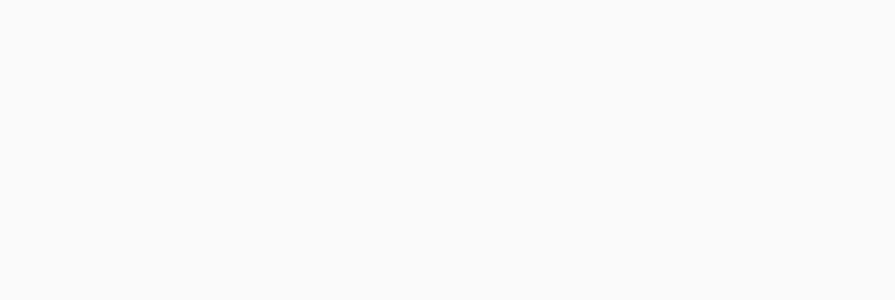
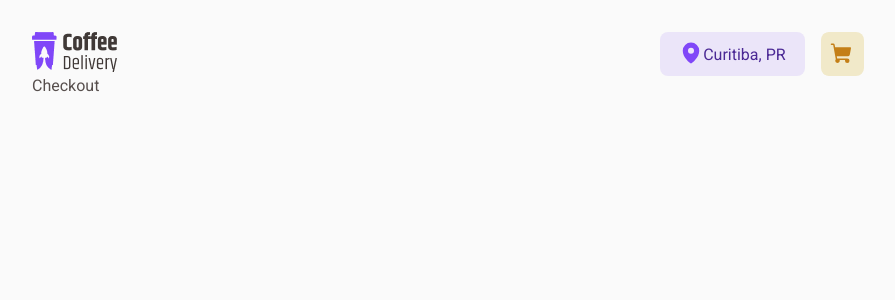
Before and after one commit to viniscrv/coffe-delivery, a React (Vite) app: page /checkout in a window 1280 px wide. Before the commit this address had no page. Shown: the top 300 px of the page, without its empty margins (192-1087 px from the left). Built offline with nearby package versions, Linux system fonts and the light colour scheme.

Commit message:
criado página Checkout

```diff
--- a/src/Router.tsx
+++ b/src/Router.tsx
@@ -1,5 +1,6 @@
 import { Routes, Route } from "react-router-dom";
 import { DefaultLayout } from "./layouts/DefaultLayout";
+import { Checkout } from "./pages/Checkout";
 import { Home } from "./pages/Home";
 
 export function Router() {
@@ -7,6 +8,7 @@
         <Routes>
             <Route path="/" element={<DefaultLayout />}>
                 <Route path="/" element={<Home/>} />
+                <Route path="/checkout" element={<Checkout/>} />
             </Route>
         </Routes>
     );
--- a/src/components/Header/index.tsx
+++ b/src/components/Header/index.tsx
@@ -1,21 +1,23 @@
 import { HeaderContainer } from "./styles";
 import { ShoppingCart, MapPin } from "phosphor-react";
 import logo from "../../assets/logo.png";
+import { NavLink } from "react-router-dom";
 
 export function Header() {
     return (
         <HeaderContainer>
+            <NavLink to="/">
                 <img src={logo} />
+            </NavLink>
             <div>
                 <button className="local">
                     <span><MapPin weight="fill" size={24}/></span>
                     Curitiba, PR
                 </button>
-                    <button className="market">
+                <NavLink to="/checkout" className="market">
                     <ShoppingCart weight="fill" size={24} />
-                    </button>
+                </NavLink>
             </div>
         </HeaderContainer>
-
     );
 }
--- /dev/null
+++ b/src/pages/Checkout/index.tsx
@@ -0,0 +1,8 @@
+
+
+
+export function Checkout() {
+    return (
+        <div>Checkout</div>
+    );
+}
--- a/src/pages/Home/components/CoffeCard/index.tsx
+++ b/src/pages/Home/components/CoffeCard/index.tsx
@@ -1,6 +1,7 @@
 import { Plus, Minus, ShoppingCart } from "phosphor-react";
 import tradicional from "../../../../assets/coffes/tradicional.png";
 import { CoffeCardContainer } from "./style";
+import { NavLink } from "react-router-dom";
 
 
 export function CoffeCard() {
@@ -17,9 +18,10 @@
                         <span>1</span>
                     <button><Plus /></button>
                 </div>
-                <button className="btn-cart">
+
+                <NavLink to="/checkout" className="btn-cart">
                     <ShoppingCart weight="fill" size={18}/>
-                </button>
+                </NavLink>
             </footer>
         </CoffeCardContainer>
     );
--- a/src/pages/Home/components/CoffesList/index.tsx
+++ b/src/pages/Home/components/CoffesList/index.tsx
@@ -11,6 +11,16 @@
                 <CoffeCard />
                 <CoffeCard />
                 <CoffeCard />
+                <CoffeCard />
+                <CoffeCard />
+                <CoffeCard />
+                <CoffeCard />
+                <CoffeCard />
+                <CoffeCard />
+                <CoffeCard />
+                <CoffeCard />
+                <CoffeCard />
+                <CoffeCard />
             </div>
         </CoffesListContainer>
     )
--- a/src/pages/Home/components/CoffesList/styles.ts
+++ b/src/pages/Home/components/CoffesList/styles.ts
@@ -1,7 +1,6 @@
 import styled from "styled-components";
 
 export const CoffesListContainer = styled.div`
-    margin-top: 2rem;
     h2 {
         margin-bottom: 2rem;
         font-size: 2rem;
--- a/src/pages/Home/components/Highlight/index.tsx
+++ b/src/pages/Home/components/Highlight/index.tsx
@@ -1,7 +1,6 @@
 import { HighlightContainer } from "./styles";
 import highlightImage from "../../../../assets/highlightImage.png";
 import { ShoppingCart } from "phosphor-react";
-
 
 export function Highlight() {
     return (
--- a/src/pages/Home/components/Highlight/styles.ts
+++ b/src/pages/Home/components/Highlight/styles.ts
@@ -2,9 +2,9 @@
 
 export const HighlightContainer = styled.main`
     margin-top: 6rem;
+    height: 34rem;
     display: flex;
     justify-content: space-between;
-
     .content {
         h1 {
             font-family: "Baloo 2";
@@ -27,6 +27,7 @@
             div {
                 display: flex;
                 gap: .4rem;
+                color: ${props => props.theme["base-text"]};
                 span {
                     color: ${props => props.theme["white"]};
                     background-color: ${props => props.theme["purple"]};
```
Also changed, not shown: src/assets/background.png (added). Lines whose indentation alone changed are shown as unchanged.
